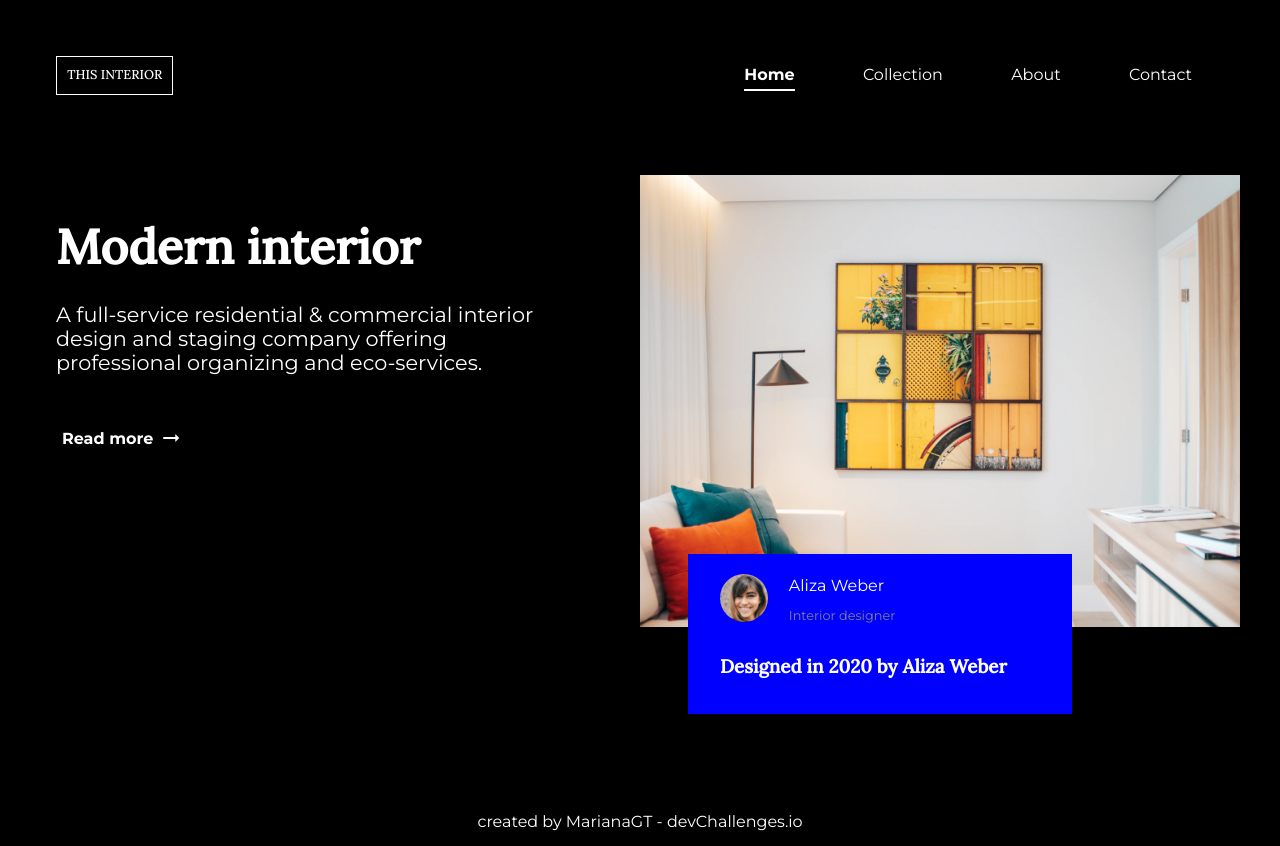
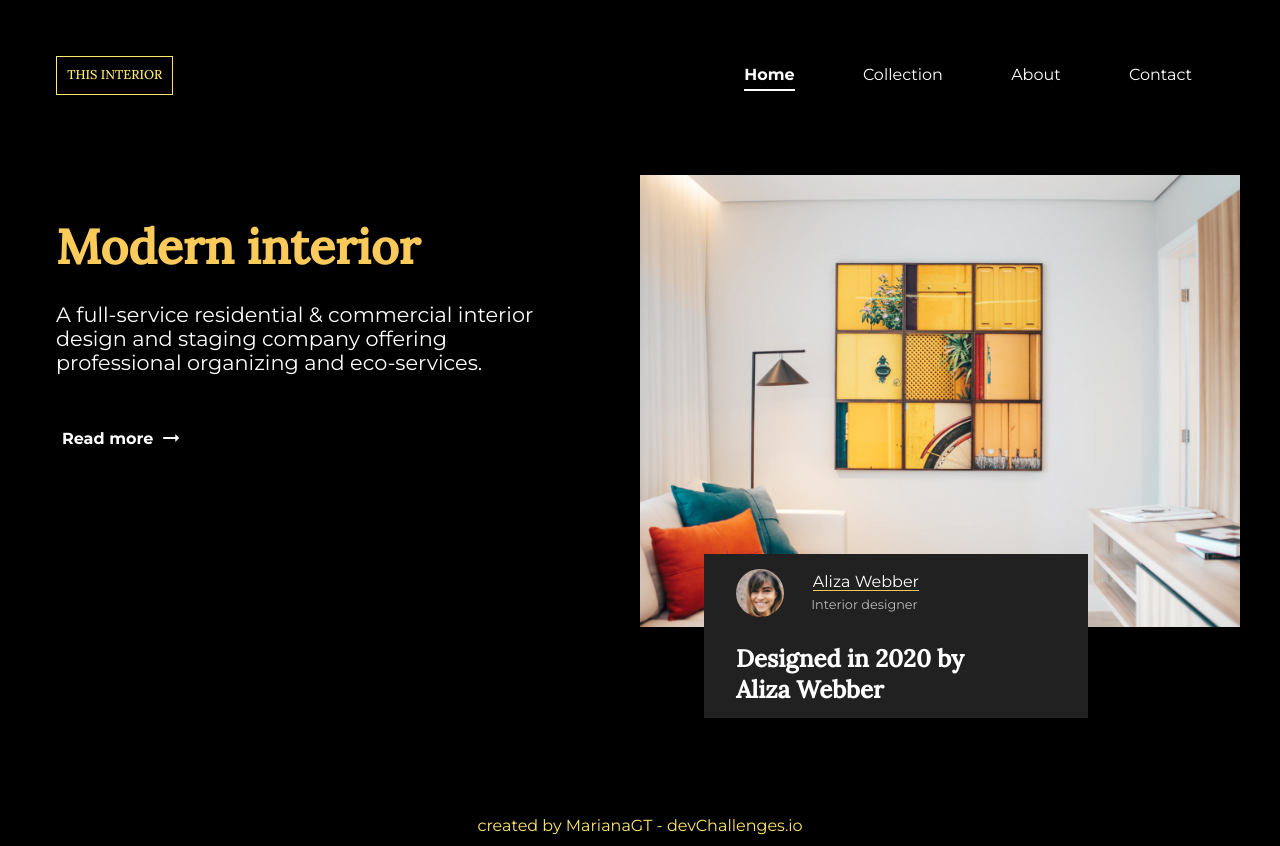
Before and after one commit to MarianaGT/interior-consultant, a plain HTML site: page index.html in a window 1280 px wide. Drawn offline with Linux system fonts and the light colour scheme; a script that the page names is missing.

Commit message:
primary and secondary colors defined

```diff
--- a/index.html
+++ b/index.html
@@ -35,11 +35,11 @@
         <div class="flex-align">
           <img src="photo2.png" alt="">
           <div>
-            <p>Aliza Weber</p>
+            <p class="underline">Aliza Webber</p>
             <p class="gray-text">Interior designer</p>
           </div>
         </div>
-        <h3>Designed in 2020 by Aliza Weber</h3>
+        <h3>Designed in 2020 by <br> Aliza Webber</h3>
       </section>
     </div>
   </main>
--- a/styles.css
+++ b/styles.css
@@ -1,3 +1,8 @@
+:root {
+  --primary-color: #facb5a;
+  --secondary-color: #ffe86b;
+}
+
 body {
   background-color: black;
   color: white;
@@ -8,6 +13,7 @@ body {
 h1 {
   font-family: Lora, sans-serif;
   font-size: 2.3em;
+  color: var(--primary-color);
 }
 
 h3 {
@@ -40,6 +46,7 @@ button {
 footer {
   text-align: center;
   margin-top: 4em;
+  color: var(--secondary-color);
 }
 
 .material-icons.md-48 { font-size: 48px; }
@@ -50,10 +57,11 @@ footer {
 
 .logo {
   text-transform: uppercase;
-  border: 1px solid white;
+  border: 1px solid var(--secondary-color);
   padding: 0.5em 0.8em;
   font-family: Lora, sans-serif;
   font-size: 0.8em;
+  color: #ffe86b;
 }
 
 .main-content {
@@ -61,16 +69,20 @@ footer {
 }
 
 .designer-box {
-  display: top;
-  margin: -5em 0 0 3em;
+  margin: -5em 0 0 3.5em;
   width: 20em;
   height: 7.5em;
-  background-color: blue;
-  padding: 0.5em 2em 2em 2em;
+  background-color: #212121;
+  padding: 0.8em 2em 2em 2em;
 }
 
 .designer-box p {
   line-height: 1em;
+  margin: 0.5em;
+}
+
+.underline {
+  border-bottom: 1px solid var(--primary-color);
 }
 
 .designer-box img {
@@ -86,8 +98,9 @@ footer {
 }
 
 .gray-text {
-  color: #828282;
+  color: #bababa;
   font-size: 0.8em;
+  text-decoration: none;
 }
 
 @media only screen and (min-width: 768px) {
@@ -123,6 +136,10 @@ footer {
   .main-content {
     margin: 0 3em 0 0;
   }
+
+  .designer-box {
+    margin: -5em 0 0 1.5em;
+  }
 }
 
 @media only screen and (min-width: 992px) {
@@ -142,4 +159,13 @@ footer {
     font-size: 3em;
   }
 
+  .designer-box {
+    margin: -5em 0 0 4em;
+  }
+
+  .designer-box h3{
+    font-size: 1.5em;
+    line-height: 1.3em;
+  }
+
 }
```
